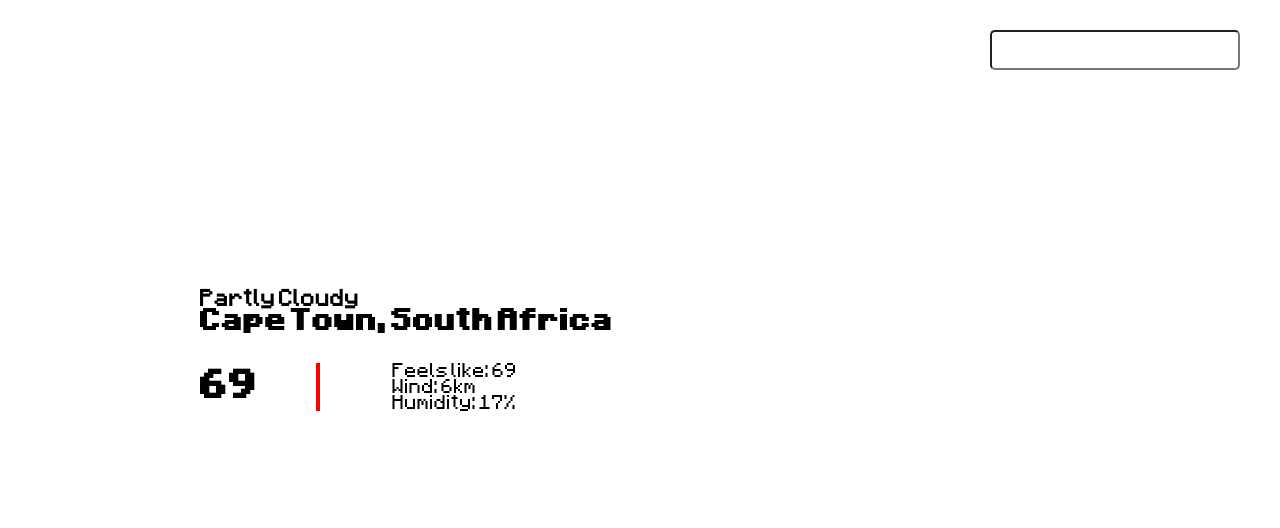
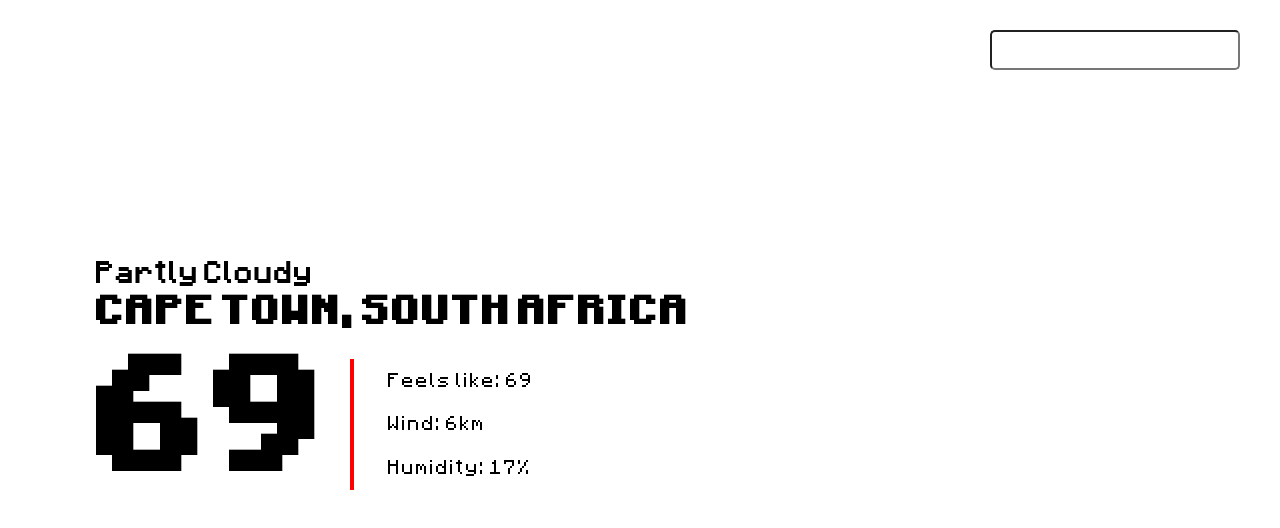
Before and after one commit to Facaller/odin_weather_app, a website built with webpack: page src/index.html in a window 1280 px wide. Built offline with nearby package versions, Linux system fonts and the light colour scheme; no server answers.

Commit message:
Add text and weather box styling

```diff
--- a/src/styles.css
+++ b/src/styles.css
@@ -35,9 +35,28 @@ input {
     font-family: 'mojang';
 }
 
+h1 {
+    font-size: 8em
+}
+
+h2 {
+    font-size: 2em;
+    text-transform: uppercase;
+}
+
 h1,
 h2 {
     font-family: 'mojang-bold';
+    letter-spacing: 1px;
+}
+
+h3 {
+    font-size: 1.5em;
+    letter-spacing: 1px;
+}
+
+p {
+    letter-spacing: 1.5px;
 }
 
 h3,
@@ -47,37 +66,48 @@ p {
 /* make a grid layout for input and data */
 .container {
     display: grid;
+    grid-template-columns: 3fr minmax(270px, 1fr);
+    align-items: center;
     width: 100%;
     height: 100%;
 }
 
 .weather-data-box {
     grid-column: 1/2;
-    align-self: center;
     display: flex;
     flex-direction: column;
     row-gap: 30px;
-    margin: 0px 0px 100px 200px;
+    margin: 0px 0px 5% 10%;
+}
+
+.text-data-box {
+    display: flex;
+    flex-direction: column;
+    gap: 10px;
 }
 
 .numerical-data-box {
     display: flex;
-    column-gap: 20px;
+
 }
 
 .degrees-box {
     display: flex;
     align-items: center;
     border-right: solid red 4px;
-    padding-right: 10%;
+    padding-right: 20px;
 }
 
 .humidity-box {
-    padding-left: 9%;
+    margin-left: 34px;
+    display: flex;
+    flex-direction: column;
+    justify-content: space-around;
 }
 
 .form-container {
     grid-column: 2/3;
     justify-self: end;
-    margin: 30px 40px;
+    align-self: flex-start;
+    margin: 30px 40px 0px 0px;
 }
```
